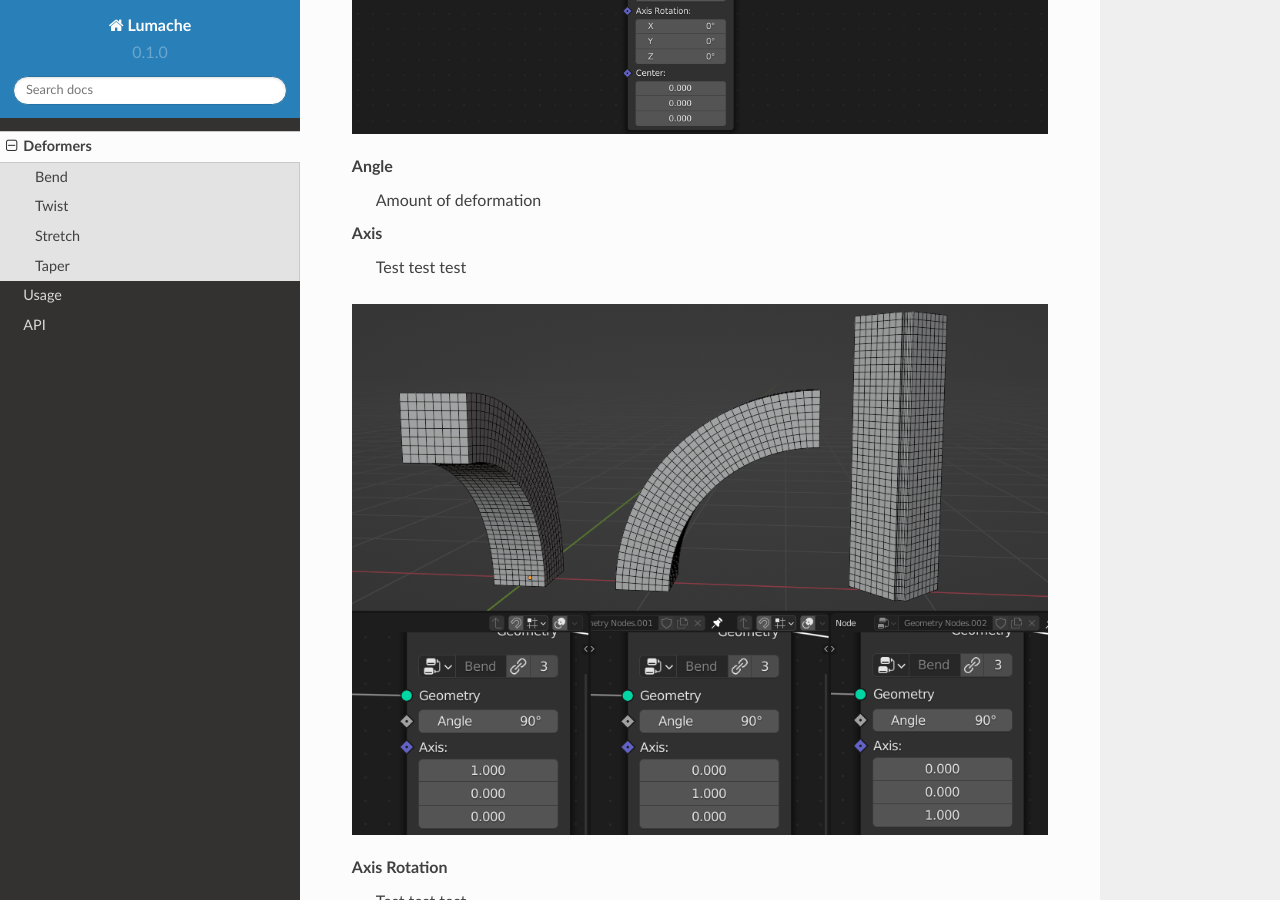
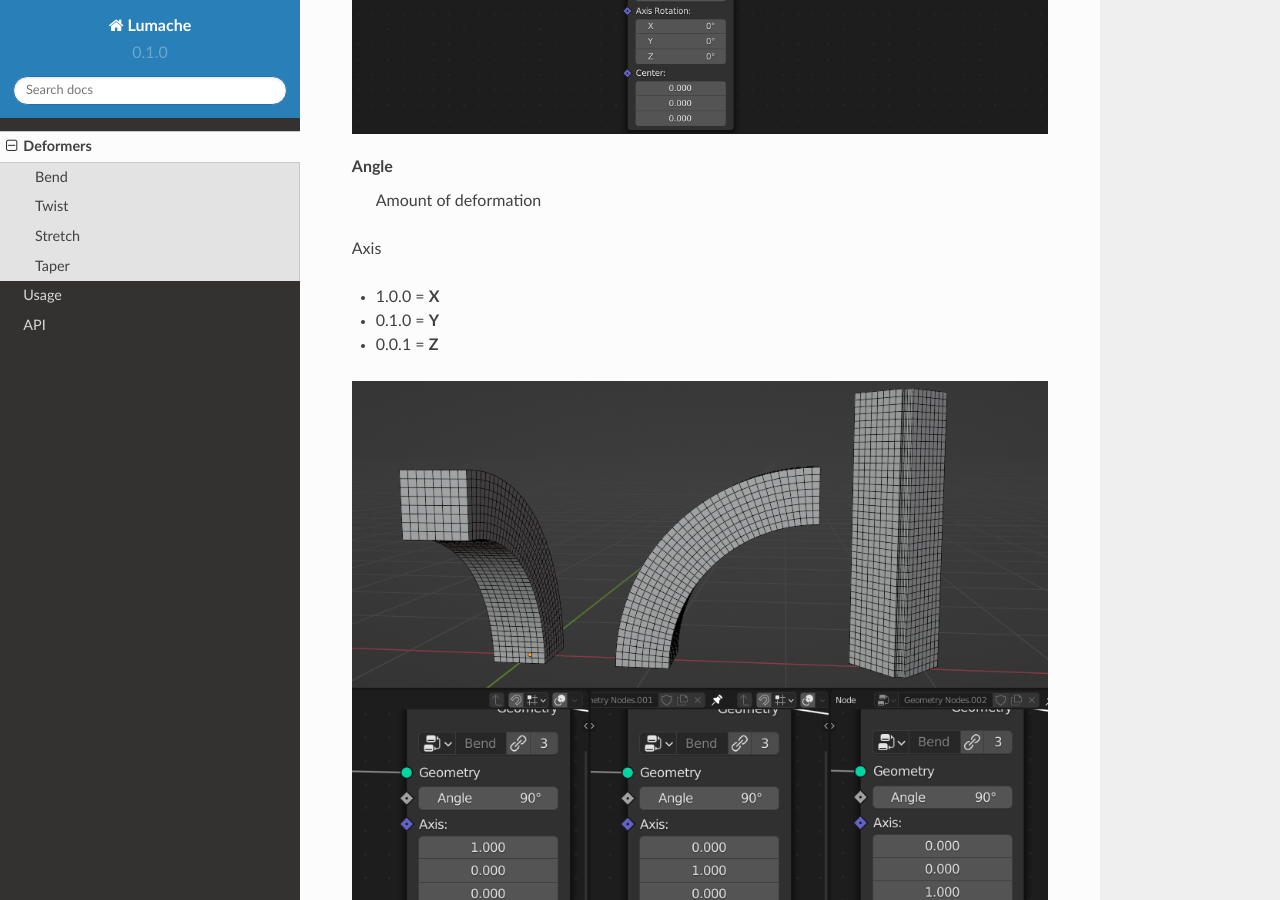
Before and after one commit to higgsas/higgsas_geo_nodes_manual, a Sphinx documentation site: the page built from docs/deformers.rst, in a window 1280 px wide and 900 px high, scrolled down 719 px. Built offline with Sphinx 7.4.7 and the Read the Docs theme 2.0.0, drawn with Linux system fonts in a browser that asks for light colours.

Commit message:
Update deformers.rst

```diff
--- a/docs/deformers.rst
+++ b/docs/deformers.rst
@@ -13,7 +13,10 @@ Angle
   Amount of deformation
 
 Axis
-  Test test test
+
+- 1.0.0 = **X**
+- 0.1.0 = **Y**
+- 0.0.1 = **Z**
 
 .. image:: images/bend_axis.PNG
 
```
